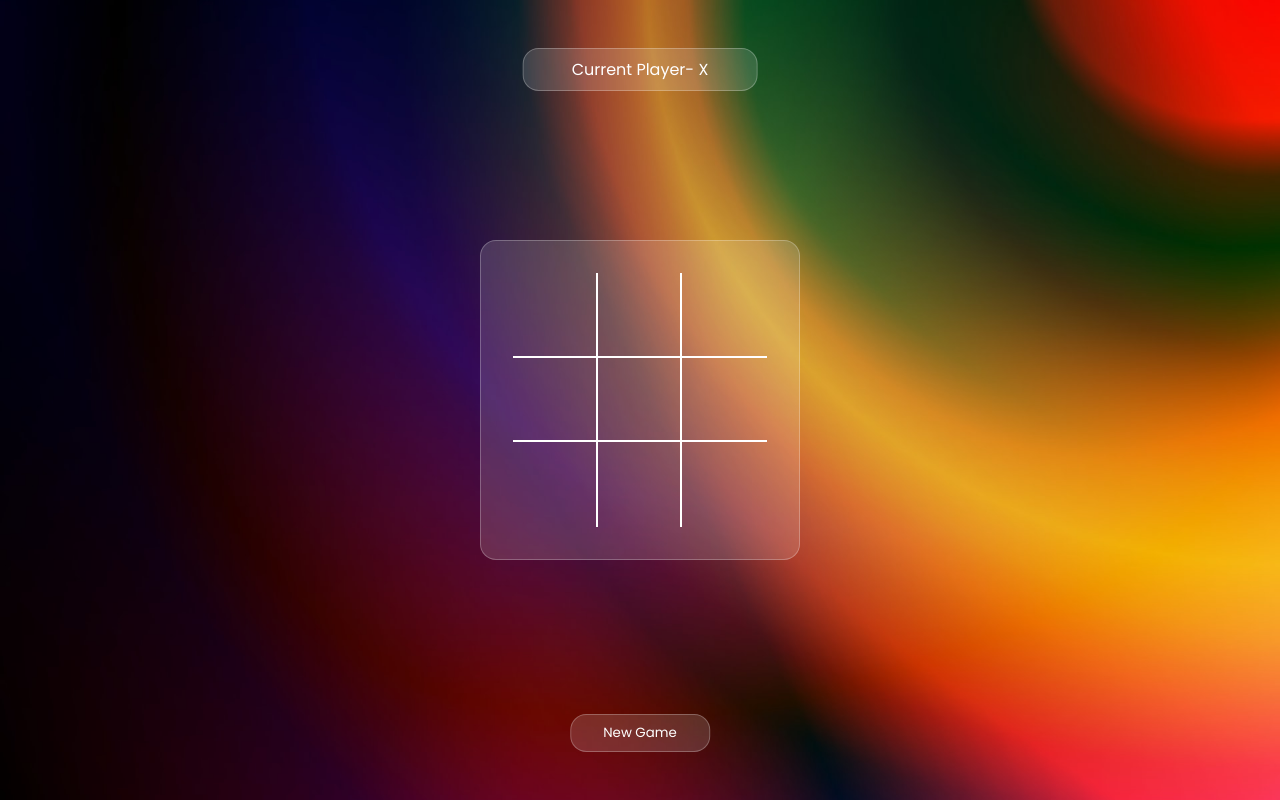
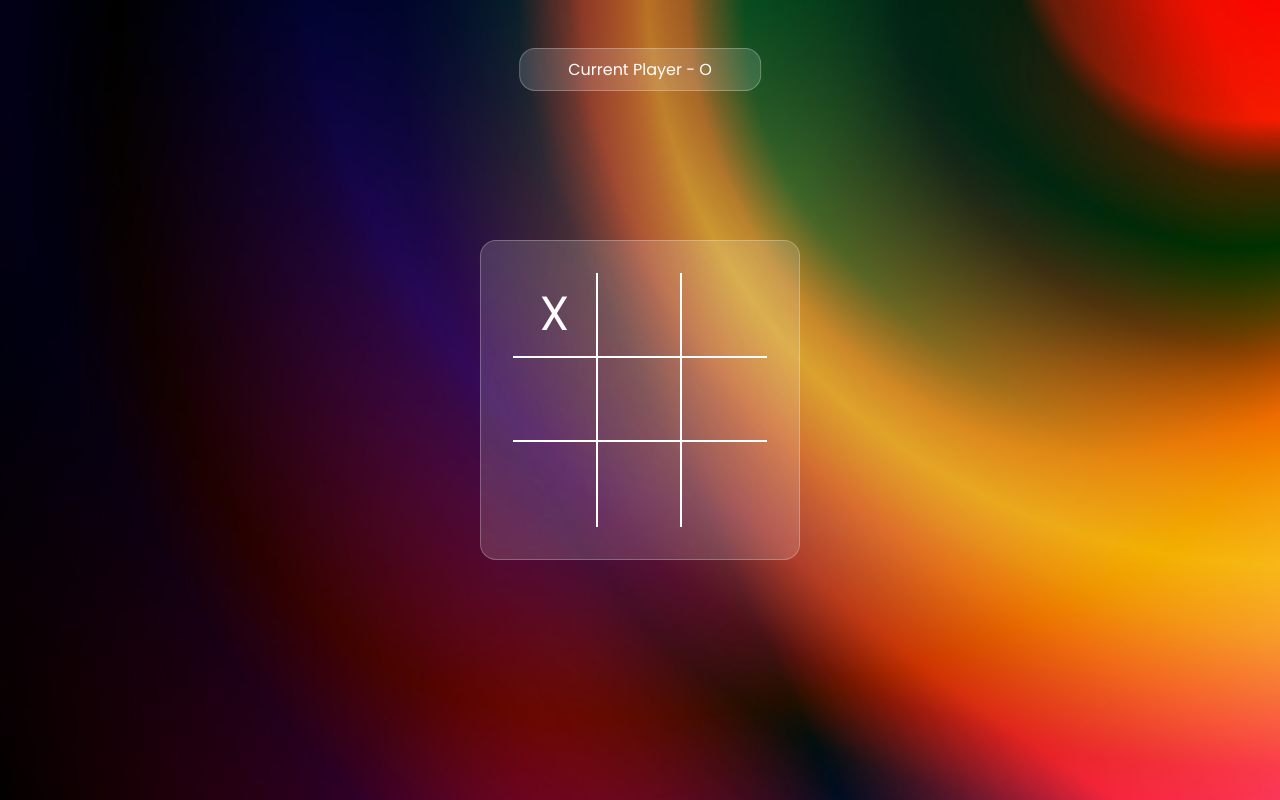
Before and after one commit to Wahib286/TIC-TAC-TOE, a plain HTML site: page index.html in a window 1280 px wide. Both pictures are taken after a click on the element 555 px from the left and 315 px from the top of the page. Drawn offline with Linux system fonts and the light colour scheme.

Commit message:
complete project

```diff
--- a/script.js
+++ b/script.js
@@ -0,0 +1,113 @@
+const boxes = document.querySelectorAll(".box");
+const gameInfo = document.querySelector(".game-info");
+const newGameBtn = document.querySelector(".btn");
+const audio = new Audio("./assets/bhag.mp3");
+
+let currentPlayer;
+let gameGrid;
+
+const winningPosition = [
+    [0,1,2],
+    [3,4,5],
+    [6,7,8],
+    [0,3,6],
+    [1,4,7],
+    [2,5,8],
+    [0,4,8],
+    [2,4,6]
+];
+
+function initGame(){
+    currentPlayer = "X";
+    gameGrid = ["","","","","","","","",""];
+    boxes.forEach((box, index)=>{
+        box.innerText = "";
+        boxes[index].style.pointerEvents = "all";
+        box.classList.remove("win");
+
+    })
+    newGameBtn.classList.remove("active");
+    gameInfo.innerText=`Current Player- ${currentPlayer}`;
+
+}
+initGame();
+function swapTurn(){
+    if(currentPlayer === "X"){
+        currentPlayer = "O";
+    }
+    else {
+        currentPlayer ="X"
+    }
+    gameInfo.innerText = `Current Player - ${currentPlayer}`;
+}
+
+function checkGameOver(){
+    let answer ="";
+    winningPosition.forEach((position)=>{
+        if (gameGrid[position[0]] !== "" && gameGrid[position[1]] !== "" && gameGrid[position[2]] !== ""
+            && gameGrid[position[0]] === gameGrid[position[1]] && gameGrid[position[1]] === gameGrid[position[2]]) {
+
+            // check the wiinner
+            if(gameGrid[position[0]] === "X"){
+                answer = "X";
+            }
+            else{
+                answer = "O";
+            }
+
+            //play audio
+            audio.play();
+
+            //after win stop mouse events
+            boxes.forEach((box)=>{
+                box.style.pointerEvents = "none";
+            })
+
+            //add green background on winning box
+            boxes[position[0]].classList.add("win");
+            boxes[position[1]].classList.add("win");
+            boxes[position[2]].classList.add("win");
+        }
+    });
+
+    //win message and new game buttonn
+    if(answer !== ""){
+        gameInfo.innerText = `Winner Player- ${answer}`;
+        newGameBtn.classList.add("active");
+        return;
+    }
+
+    //game tie
+    let fillCount = 0;
+    for(let i=0; i < 9 ; i++){
+        if(gameGrid[i]!== ""){
+            fillCount++;
+        }
+    }
+
+    if(fillCount === 9){
+        gameInfo.innerText = `Game Tied !`;
+        newGameBtn.classList.add("active");
+    }
+}
+function handleClick(index){
+    if(gameGrid[index] === ""){
+        boxes[index].innerText = currentPlayer;
+        gameGrid[index] = currentPlayer;
+        boxes[index].style.pointerEvents = "none";
+
+        swapTurn();
+
+        checkGameOver();
+    }
+}
+
+newGameBtn.addEventListener("click",()=>{
+    initGame();
+})
+
+boxes.forEach((box,index) => {
+    box.addEventListener("click", ()=>{
+        handleClick(index);
+    })
+});
--- a/style.css
+++ b/style.css
@@ -78,7 +78,7 @@
     border: 1px solid rgba(255, 255, 255, 0.25);
     padding: 0.5rem 2rem;
     cursor:pointer;
-    /* display: none; */
+    display: none;
 }
 
 .btn.active{
```
Also changed, not shown: 1 other file.
